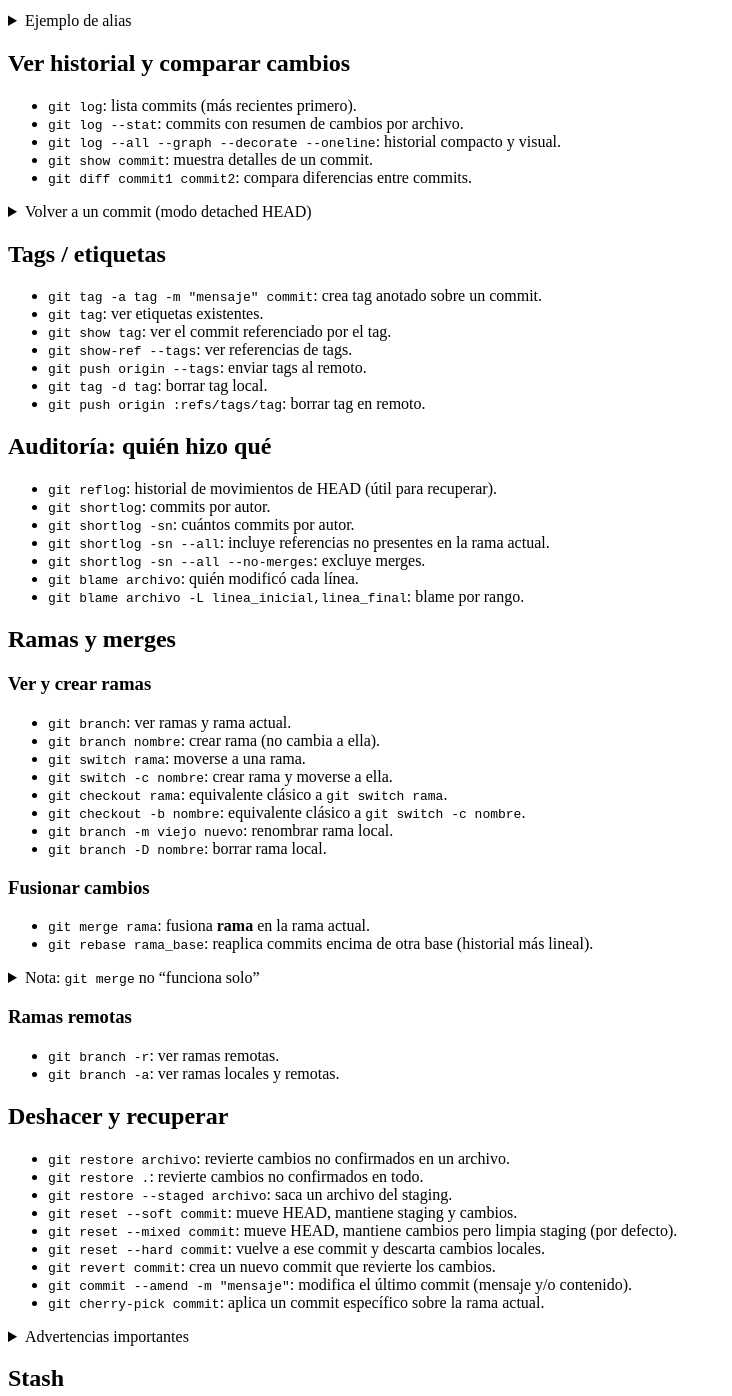
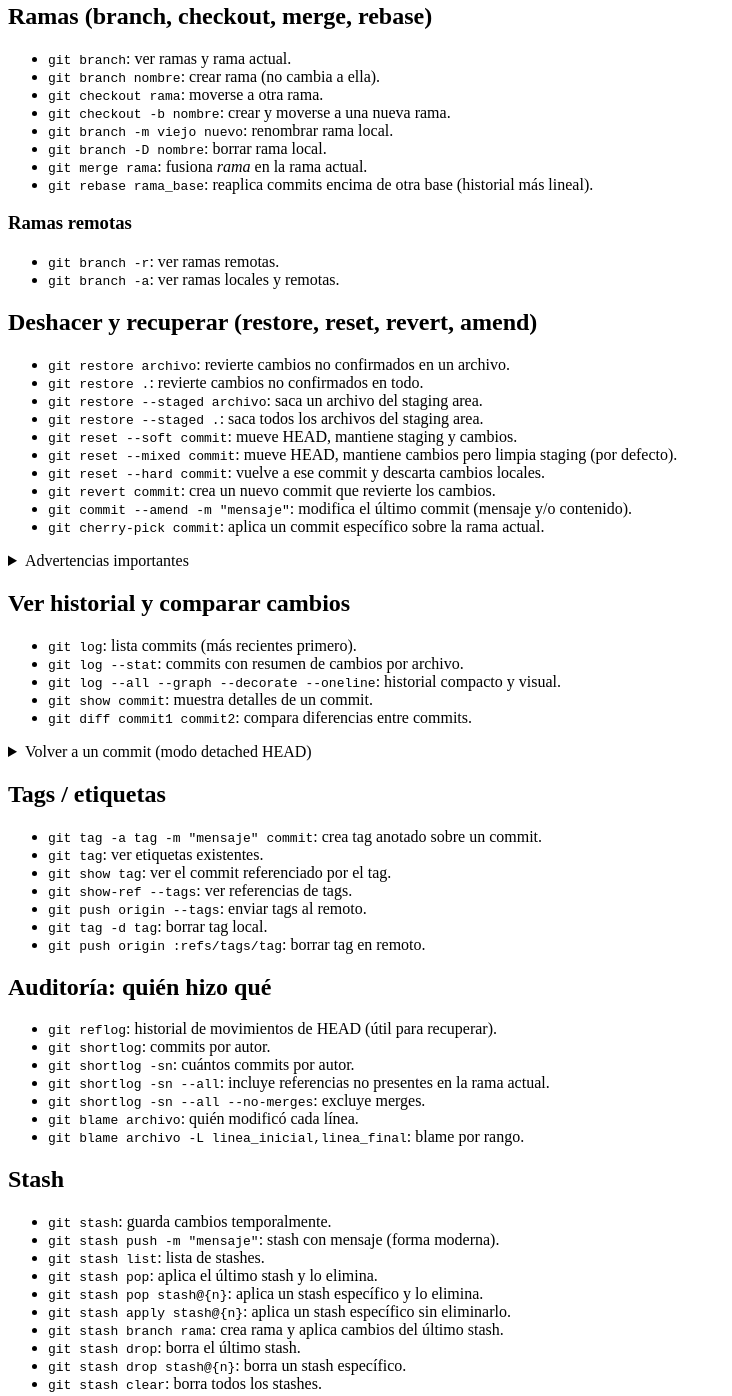
Before and after one commit to AJVP1/git-github, a plain HTML site: page index.html in a window 1280 px wide. Shown: the part 1207-2603 px from the top of the page, without its empty margins (0-732 px from the left). Drawn offline with Linux system fonts and the light colour scheme.

Commit message:
hasta deshacer

```diff
--- a/index.html
+++ b/index.html
@@ -8,7 +8,6 @@
   <body>
     <header>
       <h1>Comandos de Git y GitHub</h1>
-      <h2>hOLAAAA</h2>
       <p>Guía rápida, organizada por tareas, con notas y advertencias.</p>
     </header>
 
@@ -143,6 +142,97 @@ git lg</pre
         </details>
       </section>
 
+      <section id="ramas">
+        <h2>Ramas (branch, checkout, merge, rebase)</h2>
+
+        <ul>
+          <li><code>git branch</code>: ver ramas y rama actual.</li>
+          <li>
+            <code>git branch nombre</code>: crear rama (no cambia a ella).
+          </li>
+          <li><code>git checkout rama</code>: moverse a otra rama.</li>
+          <li>
+            <code>git checkout -b nombre</code>: crear y moverse a una nueva
+            rama.
+          </li>
+          <li><code>git branch -m viejo nuevo</code>: renombrar rama local.</li>
+          <li><code>git branch -D nombre</code>: borrar rama local.</li>
+          <li>
+            <code>git merge rama</code>: fusiona <em>rama</em> en la rama
+            actual.
+          </li>
+          <li>
+            <code>git rebase rama_base</code>: reaplica commits encima de otra
+            base (historial más lineal).
+          </li>
+        </ul>
+
+        <h3>Ramas remotas</h3>
+        <ul>
+          <li><code>git branch -r</code>: ver ramas remotas.</li>
+          <li><code>git branch -a</code>: ver ramas locales y remotas.</li>
+        </ul>
+      </section>
+
+      <section id="deshacer">
+        <h2>Deshacer y recuperar (restore, reset, revert, amend)</h2>
+        <ul>
+          <li>
+            <code>git restore archivo</code>: revierte cambios no confirmados en
+            un archivo.
+          </li>
+          <li>
+            <code>git restore .</code>: revierte cambios no confirmados en todo.
+          </li>
+          <li>
+            <code>git restore --staged archivo</code>: saca un archivo del
+            staging area.
+          </li>
+          <li>
+            <code>git restore --staged .</code>: saca todos los archivos del
+            staging area.
+          </li>
+          <li>
+            <code>git reset --soft commit</code>: mueve HEAD, mantiene staging y
+            cambios.
+          </li>
+          <li>
+            <code>git reset --mixed commit</code>: mueve HEAD, mantiene cambios
+            pero limpia staging (por defecto).
+          </li>
+          <li>
+            <code>git reset --hard commit</code>: vuelve a ese commit y descarta
+            cambios locales.
+          </li>
+          <li>
+            <code>git revert commit</code>: crea un nuevo commit que revierte
+            los cambios.
+          </li>
+          <li>
+            <code>git commit --amend -m "mensaje"</code>: modifica el último
+            commit (mensaje y/o contenido).
+          </li>
+          <li>
+            <code>git cherry-pick commit</code>: aplica un commit específico
+            sobre la rama actual.
+          </li>
+        </ul>
+
+        <details>
+          <summary>Advertencias importantes</summary>
+          <ul>
+            <li>
+              <code>git reset --hard</code> descarta cambios locales. Úsalo con
+              cuidado.
+            </li>
+            <li>
+              <code>git revert</code> es más seguro en equipo porque no
+              reescribe historial; <code>reset</code> sí puede reescribirlo.
+            </li>
+          </ul>
+        </details>
+      </section>
+
       <section id="historial">
         <h2>Ver historial y comparar cambios</h2>
         <ul>
@@ -220,117 +310,6 @@ git switch main</pre
             por rango.
           </li>
         </ul>
-      </section>
-
-      <section id="ramas">
-        <h2>Ramas y merges</h2>
-
-        <h3>Ver y crear ramas</h3>
-        <ul>
-          <li><code>git branch</code>: ver ramas y rama actual.</li>
-          <li>
-            <code>git branch nombre</code>: crear rama (no cambia a ella).
-          </li>
-          <li><code>git switch rama</code>: moverse a una rama.</li>
-          <li>
-            <code>git switch -c nombre</code>: crear rama y moverse a ella.
-          </li>
-          <li>
-            <code>git checkout rama</code>: equivalente clásico a
-            <code>git switch rama</code>.
-          </li>
-          <li>
-            <code>git checkout -b nombre</code>: equivalente clásico a
-            <code>git switch -c nombre</code>.
-          </li>
-          <li><code>git branch -m viejo nuevo</code>: renombrar rama local.</li>
-          <li><code>git branch -D nombre</code>: borrar rama local.</li>
-        </ul>
-
-        <h3>Fusionar cambios</h3>
-        <ul>
-          <li>
-            <code>git merge rama</code>: fusiona <strong>rama</strong> en la
-            rama actual.
-          </li>
-          <li>
-            <code>git rebase rama_base</code>: reaplica commits encima de otra
-            base (historial más lineal).
-          </li>
-        </ul>
-
-        <details>
-          <summary>Nota: <code>git merge</code> no “funciona solo”</summary>
-          <p>
-            <code>git merge</code> necesita un objetivo (una rama o referencia).
-            Ejemplos:
-          </p>
-          <pre>
-git merge feature/mi-cambio
-git merge origin/main</pre
-          >
-        </details>
-
-        <h3>Ramas remotas</h3>
-        <ul>
-          <li><code>git branch -r</code>: ver ramas remotas.</li>
-          <li><code>git branch -a</code>: ver ramas locales y remotas.</li>
-        </ul>
-      </section>
-
-      <section id="deshacer">
-        <h2>Deshacer y recuperar</h2>
-        <ul>
-          <li>
-            <code>git restore archivo</code>: revierte cambios no confirmados en
-            un archivo.
-          </li>
-          <li>
-            <code>git restore .</code>: revierte cambios no confirmados en todo.
-          </li>
-          <li>
-            <code>git restore --staged archivo</code>: saca un archivo del
-            staging.
-          </li>
-          <li>
-            <code>git reset --soft commit</code>: mueve HEAD, mantiene staging y
-            cambios.
-          </li>
-          <li>
-            <code>git reset --mixed commit</code>: mueve HEAD, mantiene cambios
-            pero limpia staging (por defecto).
-          </li>
-          <li>
-            <code>git reset --hard commit</code>: vuelve a ese commit y descarta
-            cambios locales.
-          </li>
-          <li>
-            <code>git revert commit</code>: crea un nuevo commit que revierte
-            los cambios.
-          </li>
-          <li>
-            <code>git commit --amend -m "mensaje"</code>: modifica el último
-            commit (mensaje y/o contenido).
-          </li>
-          <li>
-            <code>git cherry-pick commit</code>: aplica un commit específico
-            sobre la rama actual.
-          </li>
-        </ul>
-
-        <details>
-          <summary>Advertencias importantes</summary>
-          <ul>
-            <li>
-              <code>git reset --hard</code> descarta cambios locales. Úsalo con
-              cuidado.
-            </li>
-            <li>
-              <code>git revert</code> es más seguro en equipo porque no
-              reescribe historial; <code>reset</code> sí puede reescribirlo.
-            </li>
-          </ul>
-        </details>
       </section>
 
       <section id="stash">
```
